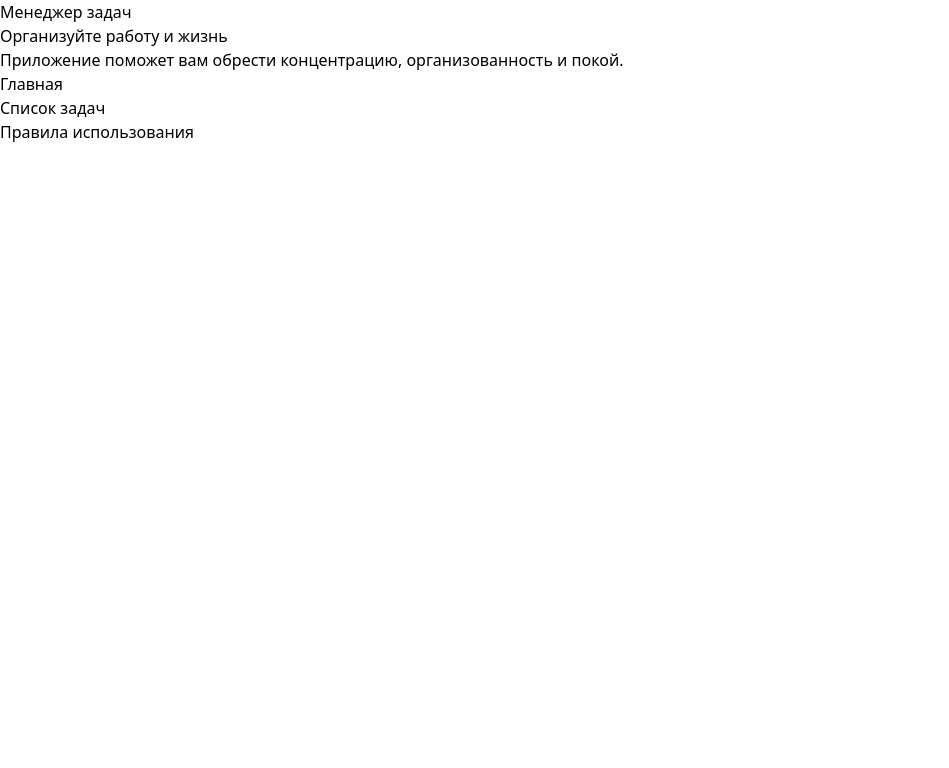
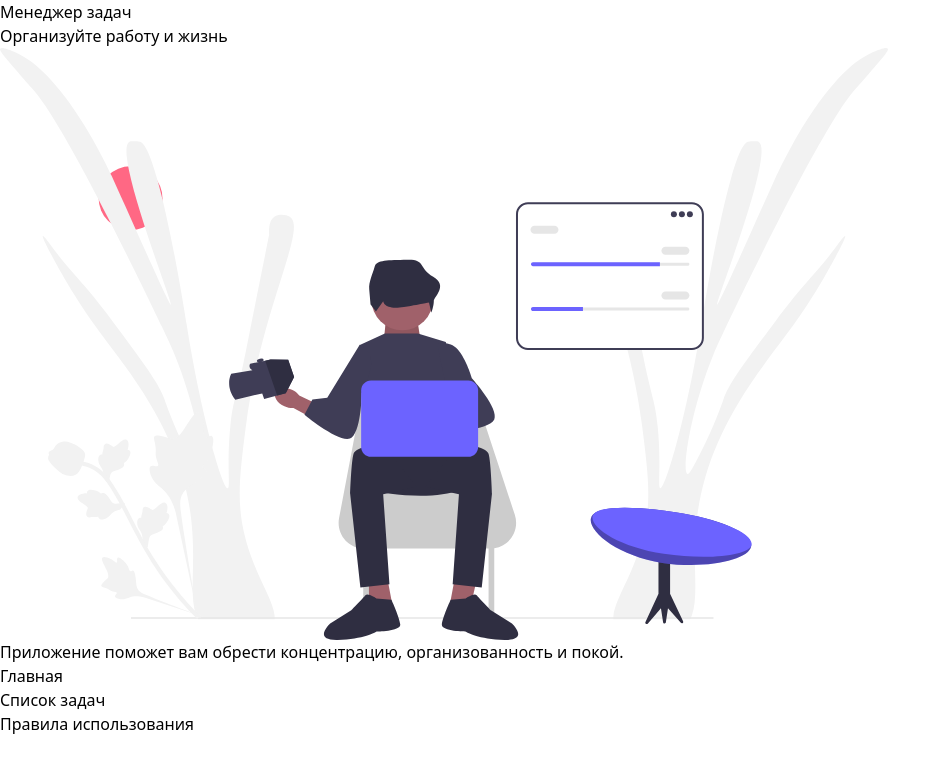
Before and after one commit to mackenneth/task-manager, a Nuxt app: page / in a window 1280 px wide. Shown: the top 768 px of the page, without its empty margins (0-949 px from the left). Built offline with nearby package versions, Linux system fonts and the light colour scheme.

Commit message:
feat add main page logo

```diff
--- a/components/MainPage.vue
+++ b/components/MainPage.vue
@@ -6,6 +6,7 @@
         <br>
         Организуйте работу и жизнь
       </h1>
+      <img src="/img/main-page-logo.svg" class="w-full max-w-[650px] mb-4" alt="Логотип">
       <p class="font-light text-gray-600">
         Приложение поможет вам обрести концентрацию, организованность и покой.
       </p>
```
Also changed, not shown: static/img/main-page-logo.svg (added).
